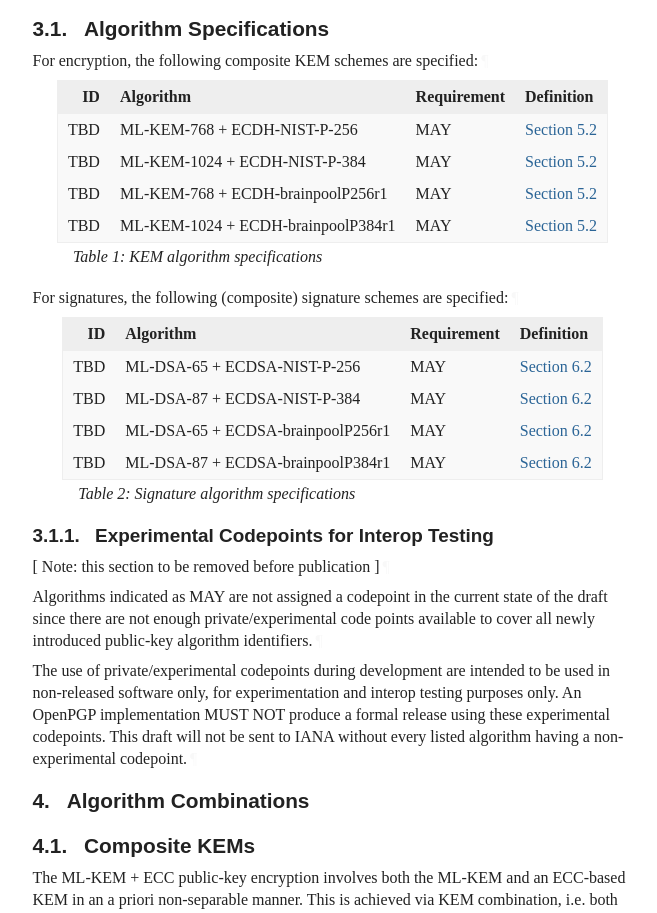
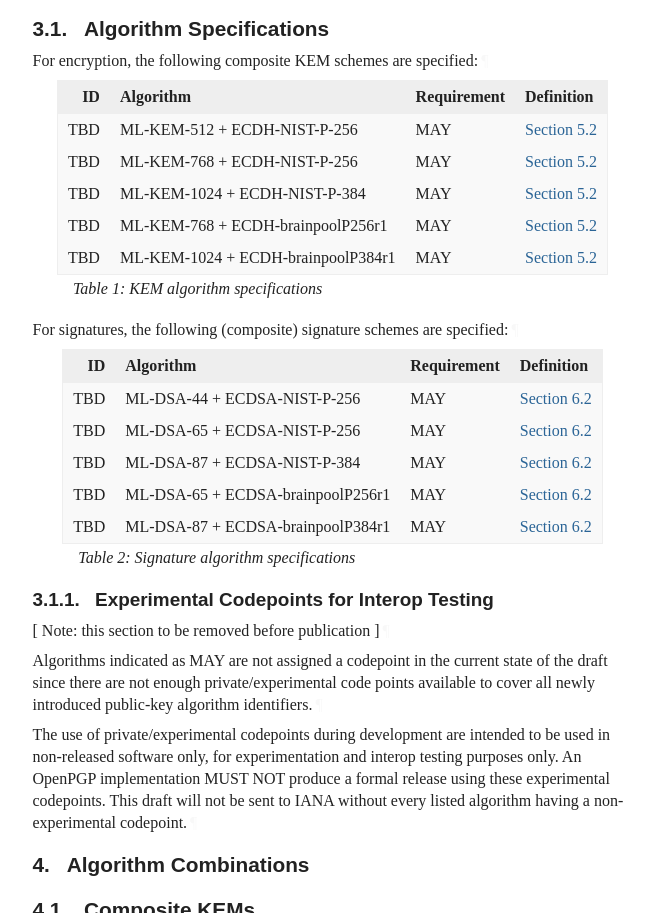
Before and after one commit to openpgp-pqc/openpgp-pqc-draft-individual-openpgp-nist-bp-comp, a plain HTML site: page draft-individual-openpgp-nist-bp-comp.html in a window 1280 px wide. Shown: the part 2667-3580 px from the top of the page, without its empty margins (92-749 px from the left). Drawn offline with Linux system fonts and the light colour scheme; a web font is replaced by a local one.

Commit message:
Script updating gh-pages from 78a0bb0. [ci skip]

```diff
--- a/draft-individual-openpgp-nist-bp-comp.html
+++ b/draft-individual-openpgp-nist-bp-comp.html
@@ -1482,6 +1482,14 @@ All of these schemes are fully specified via their algorithm ID, i.e., they are
           <tbody>
             <tr>
               <td class="text-right" rowspan="1" colspan="1">TBD</td>
+              <td class="text-left" rowspan="1" colspan="1">ML-KEM-512  + ECDH-NIST-P-256</td>
+              <td class="text-left" rowspan="1" colspan="1">MAY</td>
+              <td class="text-left" rowspan="1" colspan="1">
+                <a href="#ecc-mlkem" class="auto internal xref">Section 5.2</a>
+</td>
+            </tr>
+            <tr>
+              <td class="text-right" rowspan="1" colspan="1">TBD</td>
               <td class="text-left" rowspan="1" colspan="1">ML-KEM-768  + ECDH-NIST-P-256</td>
               <td class="text-left" rowspan="1" colspan="1">MAY</td>
               <td class="text-left" rowspan="1" colspan="1">
@@ -1531,6 +1539,14 @@ All of these schemes are fully specified via their algorithm ID, i.e., they are
             </tr>
           </thead>
           <tbody>
+            <tr>
+              <td class="text-right" rowspan="1" colspan="1">TBD</td>
+              <td class="text-left" rowspan="1" colspan="1">ML-DSA-44 + ECDSA-NIST-P-256</td>
+              <td class="text-left" rowspan="1" colspan="1">MAY</td>
+              <td class="text-left" rowspan="1" colspan="1">
+                <a href="#ecc-mldsa" class="auto internal xref">Section 6.2</a>
+</td>
+            </tr>
             <tr>
               <td class="text-right" rowspan="1" colspan="1">TBD</td>
               <td class="text-left" rowspan="1" colspan="1">ML-DSA-65 + ECDSA-NIST-P-256</td>
```
Also changed, not shown: draft-individual-openpgp-nist-bp-comp.txt.
